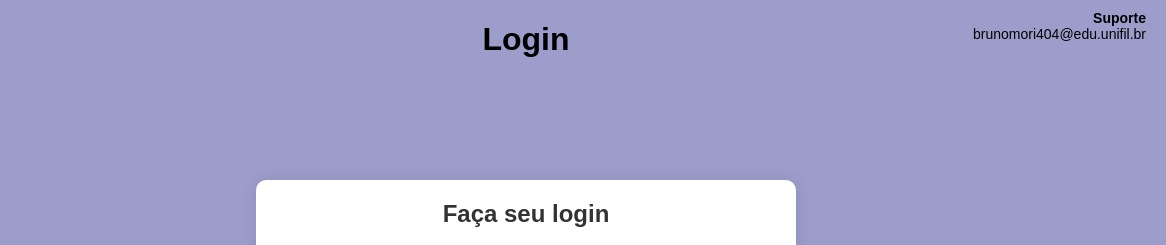
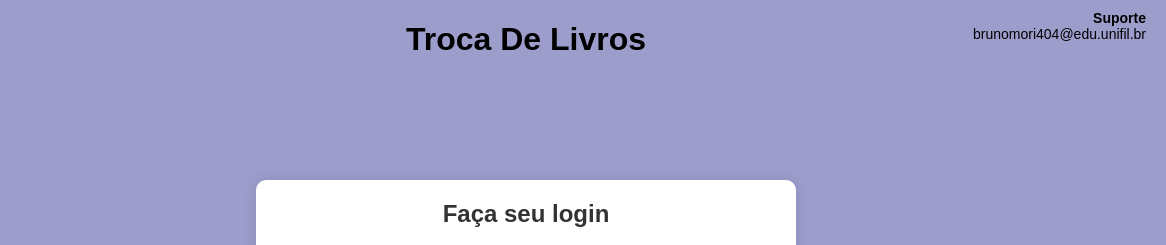
Before and after one commit to brunogabriel200/trocalivros, a website: page index.html in a window 1280 px wide. Shown: the top 245 px of the page, 114-1280 px from the left. Drawn offline with Linux system fonts and the light colour scheme.

Commit message:
Update index.html

```diff
--- a/index.html
+++ b/index.html
@@ -15,7 +15,7 @@
 
   <img src="images/logo.png" alt="Logo Troca Livros" class="logo" />
 
-  <h1>Login</h1>
+  <h1>Troca De Livros</h1>
 
   <div class="container">
     <h2>Faça seu login</h2>
```
